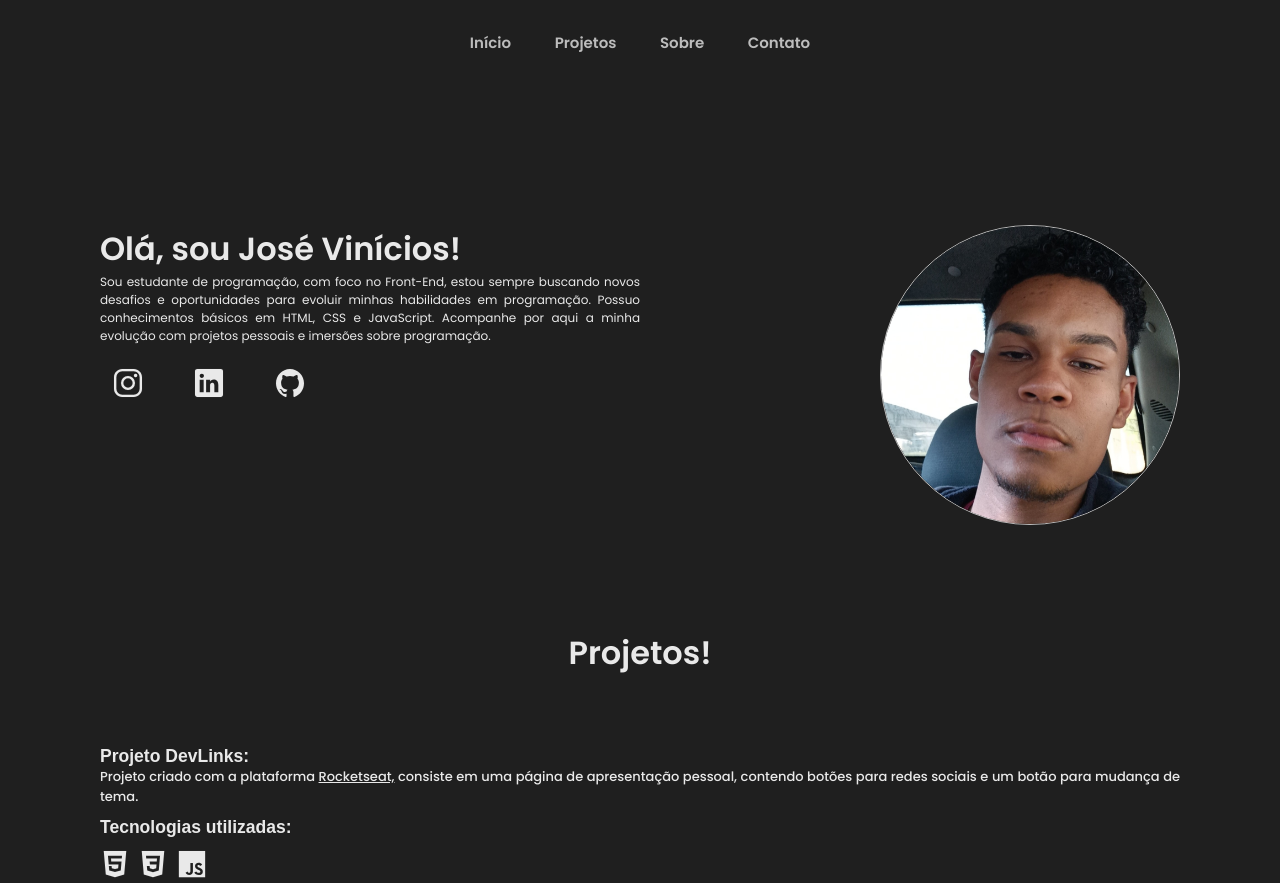
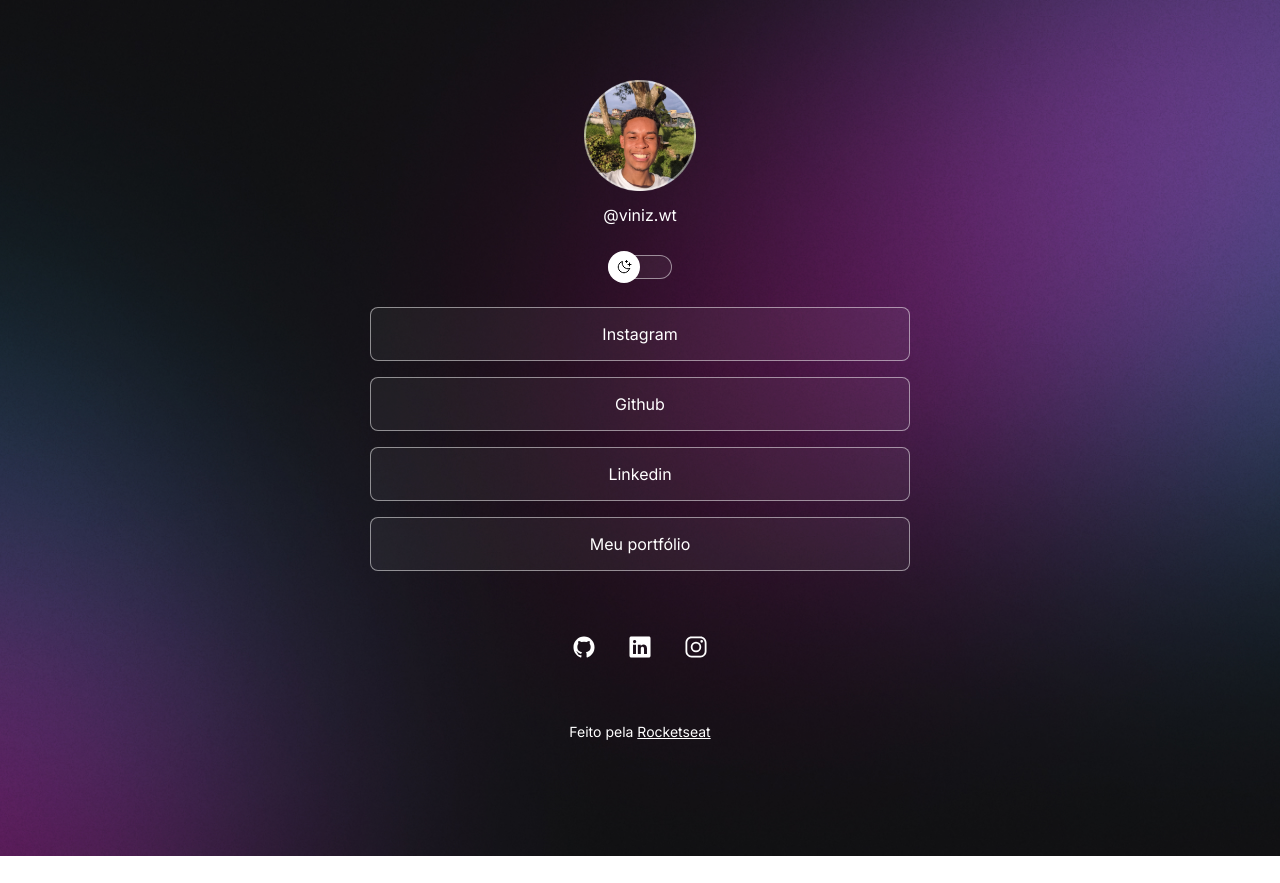
Before and after one commit to JoseVinicios/projetoDevLinks, a plain HTML site: page index.html in a window 1280 px wide. Shown: the top 883 px of the page. After the commit the page ends 856 px from the top, so only its background shows below. Drawn offline with nearby package versions, Linux system fonts and the light colour scheme.

Commit message:
original

```diff
--- a/index.html
+++ b/index.html
@@ -1,113 +1,60 @@
 <!DOCTYPE html>
-<html lang="pt-br">
+<html lang="pt-br" class="">
 <head>
+    <link rel="preconnect" href="https://fonts.googleapis.com">
+    <link rel="preconnect" href="https://fonts.gstatic.com" crossorigin>
+    <link href="https://fonts.googleapis.com/css2?family=Inter&display=swap" rel="stylesheet">
     <meta charset="UTF-8">
     <meta name="viewport" content="width=device-width, initial-scale=1.0">
-    <link rel="preconnect" href="https://fonts.googleapis.com">
-    <link rel="preconnect" href="https://fonts.gstatic.com" crossorigin>
-    <link href="https://fonts.googleapis.com/css2?family=Poppins:ital,wght@0,100;0,200;0,300;0,400;0,500;0,600;0,700;0,800;0,900;1,100;1,200;1,300;1,400;1,500;1,600;1,700;1,800;1,900&display=swap" rel="stylesheet">
     <link rel="stylesheet" href="style.css">
-    <title>Vinícios Portifólio</title>
+    <title>DevLinks</title>
 </head>
 <body>
-    <header>
-        <nav>
+    <div id="container">
+        <div id="profile">
+        <img src="assets/avatar.png" alt="Foto de Vinícios">
+                <p>@viniz.wt</p>
+        </div>
+    <div id="botao" onclick="toggleMode()">
+        <button>
+        </button>
+        <span></span>
+    </div>
+        <ul>
+            <li>
+                <a href="https://www.instagram.com/viniz.wt/" target="_blank">Instagram</a>
+            </li>
+            <li>
+                <a href="https://github.com/viniz08" target="_blank">Github</a>
+            </li>
+            <li>
+            <a href="https://www.linkedin.com/in/jos%C3%A9-vin%C3%ADcios-silva-dos-santos-5305a6234/" target="_blank">Linkedin</a>
+            </li>
+            <li>
+                <a href="#" target="_blank">Meu portfólio</a>
+            </li>
+        </ul>
+        <div id="links">
+            <a href="https://github.com/viniz08" target="_blank">
+             <ion-icon name="logo-github"></ion-icon>
+            </a>
 
-            <a class="links" href="#">Início</a>
-            <a class="links" href="#">Projetos</a>
-            <a class="links" href="#">Sobre</a>
-            <a class="links" href="#">Contato</a>
+            <a href="https://www.linkedin.com/in/jos%C3%A9-vin%C3%ADcios-silva-dos-santos-5305a6234/" target="_blank">
+                <ion-icon name="logo-linkedin"></ion-icon>
+            </a>
 
-           </nav>
-    </header>
-
-    <div class="container">
-    <main class="Início" class="Projetos" class="Sobre">
-        <img id="imagem1" src="assets/vinicios.jpeg" alt="foto de josé vinícios">
-        <h1>Olá, sou José Vinícios!</h1>
-
-        <p class="paragrafo">
-            Sou estudante de programação, com foco no Front-End,
-            estou sempre buscando novos desafios e oportunidades para evoluir minhas habilidades em programação.
-            Possuo conhecimentos básicos em HTML, CSS e JavaScript. Acompanhe por aqui a minha evolução com projetos pessoais e imersões sobre programação.
-        </p>
-
-        <div id="redes">
             <a href="https://www.instagram.com/viniz.wt/" target="_blank">
                 <ion-icon name="logo-instagram"></ion-icon>
             </a>
-            <a href="https://www.linkedin.com/in/jos%C3%A9-vin%C3%ADcios-silva-dos-santos-5305a6234/" target="_blank">
-                <ion-icon name="logo-linkedin"></ion-icon>
-            </a>
-            <a href="https://github.com/JoseVinicios" target="_blank">
-                <ion-icon name="logo-github"></ion-icon>
-            </a>
-
         </div>
-
-    </main>
-
+        <footer>
+            Feito pela <a href="https://rocketseat.com.br">Rocketseat</a>
+        </footer>
     </div>
 
-    <!--Projetos-->
-    <div class="container2">
-        <h1>Projetos!</h1>
-    <div class="projeto">
-    <ul>
-        <li>
-            <h3>Projeto DevLinks:</h3>
-            <p class="paragrafo2">Projeto criado com a plataforma <a href="https://www.rocketseat.com.br/discover" target="_blank">Rocketseat,</a>
-            consiste em uma página de apresentação pessoal, contendo botões para redes sociais e um botão para
-            mudança de tema.
-            </p>
-            <h3>Tecnologias utilizadas:</h3>
-            <p class="tecicons">
-                    <ion-icon name="logo-html5"></ion-icon>
-                    <ion-icon name="logo-css3"></ion-icon>
-                    <ion-icon name="logo-javascript"></ion-icon>
-            </p>
-
-
-            <img class="devlinksimg" src="assets/devlinks.png" alt="projeto dev links modo escuro">
-
-        <div class="acessos">
-            <a href="//josevinicios.github.io/projetoDevLinks/" target="_blank">
-                <ion-icon name="globe-outline"></ion-icon>
-                Site</a>
-            <a href="https://github.com/JoseVinicios/projetoDevLinks" target="_blank">
-                <ion-icon name="logo-github"></ion-icon>
-                Repositório</a>
-        </div>
-        </li>
-    </ul>
-    <ul>
-        <li>
-            <h3>Projeto Nlw-Unite:</h3>
-            <p class="paragrafo2">Outro projeto criado com a plataforma <a href="https://www.rocketseat.com.br/discover" target="_blank">Rocketseat,</a>
-            consiste em uma página de formulário, com lista atualizada, opção de check-in utilizando o JavaScript, feito em três vídeo aulas.
-            </p>
-            <h3>Tecnologias utilizadas:</h3>
-        <p class="tecicons">
-                <ion-icon name="logo-html5"></ion-icon>
-                <ion-icon name="logo-css3"></ion-icon>
-                <ion-icon name="logo-javascript"></ion-icon>
-        </p>
-
-            <img class="nlwimg" src="assets/nlw1.png" alt="projeto nlwunite">
-
-        <div class="acessos">
-            <a href="https://josevinicios.github.io/nlw-unite/" target="_blank">
-                <ion-icon name="globe-outline"></ion-icon>
-                Site</a>
-            <a href="https://github.com/JoseVinicios/nlw-unite" target="_blank">
-                <ion-icon name="logo-github"></ion-icon>
-                Repositório</a>
-        </div>
-        </li>
-    </ul>
-    </div>
 
     <script type="module" src="https://unpkg.com/ionicons@7.1.0/dist/ionicons/ionicons.esm.js"></script>
     <script nomodule src="https://unpkg.com/ionicons@7.1.0/dist/ionicons/ionicons.js"></script>
+    <script src="script.js"></script>
 </body>
 </html>
--- a/style.css
+++ b/style.css
@@ -1,181 +1,163 @@
-*{
+* {
+  margin: 0;
   padding: 0;
-    margin: 0;
   box-sizing: border-box;
 }
-body{
-    background-color: rgba(0, 0, 0, 0.877);
-    color: rgba(255, 255, 255, 0.7)
+body {
+  background: var(--bg-url) no-repeat top center/cover;
+  height: 100vh;
 }
-.container{
+#container {
+  width: 100%;
+  max-width: 588px;
+  margin: 56px auto 0px;
+  padding: 0 24px;
+}
+:root {
+  --text-color: white;
+  --bg-url: url(./assets/bg-mobile.jpg);
+  --stroke-color: rgba(255, 255, 255, 0.5);
+  --surface-color: rgba(255, 255, 255, 0.05);
+  --surface-color-hover: rgba(255, 255, 255, 0.2);
+  --highlight-color: rgba(255, 255, 255, 0.1);
+  --botao-bg-url: url(./assets/moon-stars.svg);
+}
+.light {
+  --text-color: black;
+  --bg-url: url(./assets/bg-mobile-light.jpg);
+  --stroke-color: rgba(0, 0, 0, 0.5);
+  --surface-color: rgba(0, 0, 0, 0.05);
+  --surface-color-hover: rgba(0, 0, 0, 0.2);
+  --highlight-color: rgba(0, 0, 0, 0.1);
+  --botao-bg-url: url(./assets/sun.svg);
+}
+body * {
+  font-family: "Inter", sans-serif;
+  color: var(--text-color);
+}
+#profile {
+  text-align: center;
+  padding: 24px;
+}
+
+/*perfil*/
+#profile img {
+  width: 112px;
+}
+#profile p {
+  font-weight: 500;
+  line-height: 24px;
+  margin-top: 8px;
+}
+/*switch*/
+#botao {
+  position: relative;
+  width: 64px;
+  margin: 4px auto;
+}
+#botao button {
+  width: 32px;
+  height: 32px;
+  background: white var(--botao-bg-url) no-repeat center;
+  border: 0;
+  border-radius: 50%;
+  /*posicionamento do botao*/
+  position: absolute;
+  z-index: 1;
+  top: 50%;
+  left: 0;
+  transform: translateY(-50%);
+
+  animation: back 0.4s;
+}
+#botao span {
   display: block;
-    max-width: 100%;
-    padding: 150px 100px;
+  width: 64px;
+  height: 24px;
+  background: var(--surface-color);
+  border: 1px solid var(--stroke-color);
+  -webkit-backdrop-filter: blur(4px);
+  border-radius: 9999px;
 }
-#imagem1{
-    border: 1px solid rgba(255, 255, 255, 0.7);
-    border-radius: 50%;
-    display: inline-block;
-    float: right;
-    width: 300px;
-    height: 300px;
-    align-items: center;
-
+.light #botao button {
+  animation: slide 0.4s forwards;
 }
-#imagem1:hover{
-    border: 3px solid rgba(255, 255, 255, 0.9);
-    transition: border 0.1s;
-    cursor: pointer;
+#botao button:hover {
+  outline: 8px solid var(--highlight-color);
 }
-.paragrafo{
-    font: 400 12px/150% 'Poppins', sans-serif;
-    text-align: justify;
-    max-width: 50%;
-
+/* links*/
+ul {
+  list-style: none;
+  display: flex;
+  flex-direction: column;
+  gap: 16px;
+  padding: 24px 0;
 }
-main, h1{
-    color: rgb(255, 255, 255, 0.9);
-    font: 600 32px/150% 'Poppins', sans-serif;
-    text-align: left;
-}
-header, nav{
-    margin-top: 6px;
-    text-align: center;
-    gap: 30px;
-    padding: 10px 40px;
-    font: 600 15px/150% 'Poppins', sans-serif;
-    cursor: default;
-}
-.links{
-    padding: 12px 20px;
-    border-radius: 25px;
-
-}
-.links:hover{
-    color: rgba(255, 255, 255, 0.9);
-    background: rgba(255, 255, 255, 0.5);
-    transform: scale(1.1);
-    transition: 800ms;
-    cursor:pointer;
-}
-a{
-    all: unset;
-}
-#redes{
-    justify-content: left;
-    max-width: 690px;
-    display: flex;
-    padding: 10px 0;
-    align-items: center;
-    gap: 25px;
-}
-#redes a{
+ul li a {
   display: flex;
   align-items: center;
   justify-content: center;
-    padding: 12px;
-    border-radius: 50px;
 
+  padding: 16px 24px;
+  text-decoration: none;
+
+  background: var(--surface-color);
+  border: 1px solid var(--stroke-color);
+
+  border-radius: 8px;
+  -webkit-backdrop-filter: blur(4px);
+  font-weight: 500;
+
+  transition: background 0.2s;
 }
-#redes a:hover{
-    background: rgba(255, 255, 255, 0.5);
-    transition: background 1.0s;
-    transition: font-size 1.0s;
-    font-size: 120%;
-    cursor: pointer;
+ul li a:hover {
+  background: var(--surface-color-hover);
+  border: 1.5px solid var(--text-color);
 }
-/*projetos*/
-.container2{
-    display: block;
-    max-width: 100%;
-    padding: 50px 100px;
+#links {
+  display: flex;
+  justify-content: center;
+  padding: 24px 0;
+  font-size: 24px;
 }
-.container2 h1{
+#links a {
+  display: flex;
+  align-items: center;
+  justify-content: center;
+  padding: 16px;
+  transition: background 0.2s;
+  border-radius: 50%;
+}
+#links a:hover {
+  background: var(--highlight-color);
+}
+footer {
+  padding: 24px 0;
   text-align: center;
-    padding: 8px;
+  font-size: 14px;
 }
-.projeto{
-    max-width: 100%;
+/*media queries */
+@media (min-width: 700px) {
+  :root {
+    --bg-url: url(./assets/bg-desktop.jpg);
   }
-li{
-    all: unset;
+  .light {
+    --bg-url: url(./assets/bg-desktop-light.jpg);
   }
-.projeto li{
-    display: inline-block;
-    color: rgb(255, 255, 255, 0.9);
-    margin-top: 50px;
-    font: 600 15px/150% 'Popins', sans-serif;
 }
-.projeto h3{
-    margin-top: 10px;
+@keyframes slide {
+  from {
+    left: 0;
   }
-.paragrafo2{
-    font: 500 13px/150% 'Poppins', sans-serif;
-    text-align: justify;
+  to {
+    left: 50%;
   }
-
-.projeto li p a{
-    text-decoration: underline;
 }
-.tecicons{
-    font-size: 30px;
-    margin-top: 10px;
+@keyframes back {
+  from {
+    left: 50%;
   }
-
-/*imagens projeto*/
-
-.devlinksimg{
-    padding: 1px;
-    display: inline-flex;
-    margin-top: 20px;
-    max-width: 100%;
-    height: 450px;
-    border-radius: 20px;
-    box-shadow: 1px 1px 2px 2px rgba(255, 255, 255, 0.7);
+  to {
+    left: 0;
   }
-.nlwimg{
-    display: inline-flex;
-    padding: 1px;
-    margin-top: 20px;
-    max-width: 100%;
-    height: 660px;
-    border-radius: 20px;
-    box-shadow: 1px 1px 2px 2px rgba(255, 255, 255, 0.7);
 }
-
-/*links abaixo da imagem*/
-.acessos{
-    padding: 10px;
-    max-width: max-content;
-    display: flex;
-    gap: 18px;
-}
-.acessos a{
-    text-decoration: none;
-    font: 500 12px/150% 'Poppins', sans-serif;
-    display: inline-flex;
-    float: right;
-    align-items: center;
-}
-.acessos ion-icon{
-    font-size: 25px;
-}
-.acessos a:hover{
-    cursor: pointer;
-}
-.acessos ion-icon:hover{
-    background: rgba(255, 255, 255, 0.5);
-    border-radius: 50px;
-    font-size: 30px;
-    transition: background 1.0s;
-    transition: font-size 1.0s;
-}
-/*scroolbar lateral*/
-::-webkit-scrollbar { width: 8px; }
-
-::-webkit-scrollbar-track { background: transparent; }
-
-::-webkit-scrollbar-thumb {
-  background: linear-gradient(220.55deg, rgba(0, 0, 0, 0.877) 0%, rgba(82, 79, 79, 0.877) 100%);
-  border-radius: 20px;
-}
```
Also changed, not shown: projeto/style.css (added), script.js (line endings or trailing spaces). Lines whose indentation alone changed are shown as unchanged.
